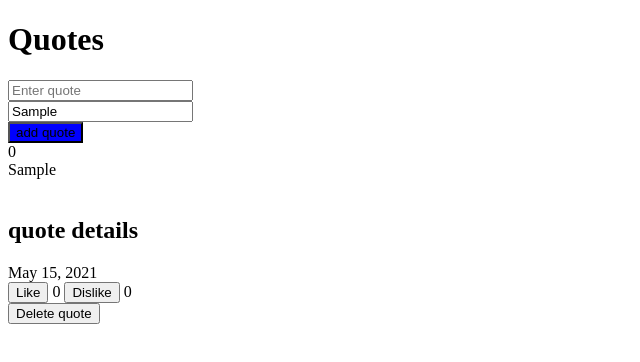
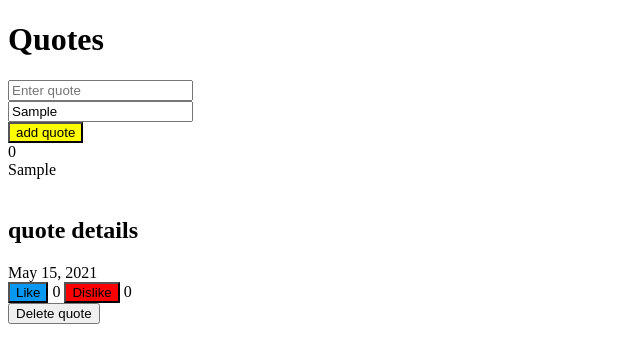
Before and after one commit to victorkitesh/Quotes, an Angular app in the folder quote/: page / in a window 1280 px wide. Both pictures are taken after typing "Sample", "Sample" into the empty fields and a click on the input "add quote". Shown: the top 362 px of the page, without its empty margins (0-640 px from the left). Built offline with nearby package versions, Linux system fonts and the light colour scheme.

Commit message:
final commit

```diff
--- a/quote/package.json
+++ b/quote/package.json
@@ -31,6 +31,7 @@
     "@angular/compiler-cli": "~11.2.7",
     "@types/jasmine": "~3.6.0",
     "@types/node": "^12.11.1",
+    "angular-cli-ghpages": "*",
     "codelyzer": "^6.0.0",
     "jasmine-core": "~3.6.0",
     "jasmine-spec-reporter": "~5.0.0",
--- a/quote/src/app/components/quotes/quotes.component.css
+++ b/quote/src/app/components/quotes/quotes.component.css
@@ -1,3 +1,18 @@
 .quote-submit{
-    background-color: blue;
+    background-color:yellow;
 }
+.b2{
+    background-color: red;
+}
+.b1{
+    background-color:rgb(9, 152, 241);
+}
+.h2{
+
+    border-radius: 10px;
+
+    -moz-border-radius: 10px;
+
+    -webkit-border-radius: 10px;
+
+    }
--- a/quote/src/app/components/quotes/quotes.component.html
+++ b/quote/src/app/components/quotes/quotes.component.html
@@ -15,7 +15,7 @@
         name="inputauthor"
         placeholder="Enter authors name"
         class="author-input"
-        [(ngModel)]="authorsquote"
+
 
     /><br>
     <input type="submit" value="add quote" class="quote-submit"/>
@@ -34,9 +34,9 @@
         <div class="upvote">
 
 
-            <button (click)="likeButtonClick()">Like</button>
+            <button class="b1" (click)="likeButtonClick()">Like</button>
            {{numberOfLikes}}
-            <button (click)="dislikeButtonClick()">Dislike</button>
+            <button class="b2"  (click)="dislikeButtonClick()">Dislike</button>
             {{numberOfDislikes}}
 
         </div>
```
Also changed, not shown: 1 other file (tests, documents, lock files or other folders).
